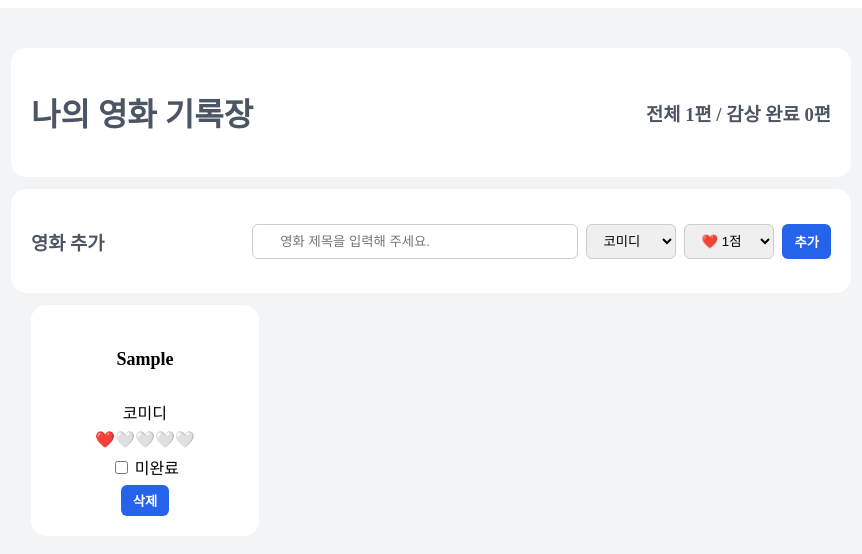
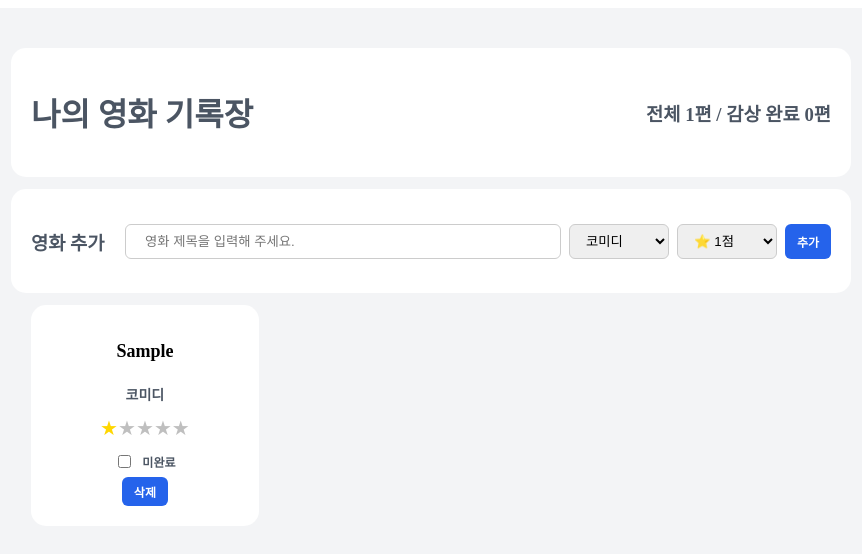
Before and after one commit to Drtr92/practice-01-movie, a React (Vite) app: page / in a window 1280 px wide. Both pictures are taken after typing "Sample" into the empty fields and a click on the button "추가". Shown: the top 554 px of the page, without its empty margins (249-1111 px from the left). Built offline with nearby package versions, Linux system fonts and the light colour scheme; the HTML template or start-up script is replaced by a standard one.

Commit message:
스타일링 보완 및 부분 설계 변형

```diff
--- a/src/App.jsx
+++ b/src/App.jsx
@@ -1,4 +1,4 @@
-import { useState } from "react";
+import {useState} from "react";
 import styles from "./App.module.css";
 
 function App() {
@@ -43,7 +43,7 @@ function App() {
     const ratingHandle = ratings.map((item, index) => {
         return (
             <option key={index} value={item}>
-                ❤️ {item}점
+                ⭐ {item}점
             </option>
         );
     });
@@ -51,7 +51,7 @@ function App() {
     const handleToggleDone = targetIndex => {
         const updatedCard = card.map((item, index) => {
             if (index === targetIndex) {
-                return { ...item, isDone: !item.isDone };
+                return {...item, isDone: !item.isDone};
             }
             return item;
         });
@@ -77,12 +77,12 @@ function App() {
                                     ${styles.card}
                                     ${item.isDone ? styles.isDone : styles.notYet}`}>
                         <h4 className={styles.movieTitle}>{item.name}</h4>
-                        <span>{item.genre}</span>
-                        <span>
-                            {"❤️".repeat(Number(item.rating)) +
-                                "🤍".repeat(5 - Number(item.rating))}
-                        </span>
-                        <label>
+                        <div className={styles.genreInCard}>{item.genre}</div>
+                        <div className={styles.ratingBox}>
+                            <div className={styles.goldStar}>{"★".repeat(Number(item.rating))}</div>
+                            <div className={styles.whiteStar}>{"★".repeat(5 - Number(item.rating))}</div>
+                        </div>
+                        <label className={styles.checkBoxTitle}>
                             <input
                                 type="checkbox"
                                 checked={item.isDone}
@@ -111,12 +111,12 @@ function App() {
                 </h3>
             </header>
             <fieldset className={`${styles.menu} ${styles.card}`}>
-                <h3>영화 추가</h3>
+                <h3 style={{padding: "0 14px 0 0"}}>영화 추가</h3>
                 <form className={styles.form} onSubmit={handleSubmit}>
                     <input
                         className={styles.input}
                         onChange={handleChangeName}
-                        placeholder={"    영화 제목을 입력해 주세요."}
+                        placeholder={"  영화 제목을 입력해 주세요."}
                         value={name}
                     />
                     <select className={styles.select} onChange={handleSelectGenre} value={genre}>
--- a/src/App.module.css
+++ b/src/App.module.css
@@ -19,11 +19,12 @@ fieldset {
 
 .form {
     display: flex;
+    flex: 1;
     gap: 8px;
 }
 
 .select {
-    width: 90px;
+    width: 100px;
     padding: 8px 12px;
     box-sizing: border-box;
     border: 1px solid #ccc;
@@ -31,7 +32,8 @@ fieldset {
 }
 
 .input {
-    width: 300px;
+    flex: 1;
+    min-width: 0;
     padding: 8px 12px;
     border: 1px solid #ccc;
     border-radius: 6px;
@@ -53,6 +55,7 @@ fieldset {
     padding: 6px 12px;
     border: none;
     color: white;
+    font-size: 12px;
     font-weight: bold;
     background-color: #2563eb;
     border-radius: 6px;
@@ -66,8 +69,7 @@ fieldset {
 .menu {
     flex-direction: row;
     justify-content: space-between;
-    width: 100%;
-    max-width: 800px;
+    width: 800px;
     color: #4b5563;
 }
 
@@ -92,6 +94,36 @@ fieldset {
 
 .notYet {
     opacity: 1;
+}
+
+.genreInCard {
+    font-size: 14px;
+    font-weight: bold;
+    color: #4b5563;
+}
+
+.ratingBox {
+    display: flex;
+    margin: 6px 0;
+    font-size: 20px;
+}
+
+.goldStar {
+    color: gold;
+}
+
+.whiteStar {
+    color: #bfbfbf
+}
+
+.checkBoxTitle {
+    display: flex;
+    align-items: center;
+    justify-content: center;
+    gap: 8px;
+    font-size: 12px;
+    font-weight: bold;
+    color: #4b5563;
 }
 
 .movieField {
@@ -119,6 +151,7 @@ fieldset {
     flex-direction: row;
     font-weight: bold;
     font-size: 18px;
+    margin: 16px 0;
 }
 
 .empty {
```
